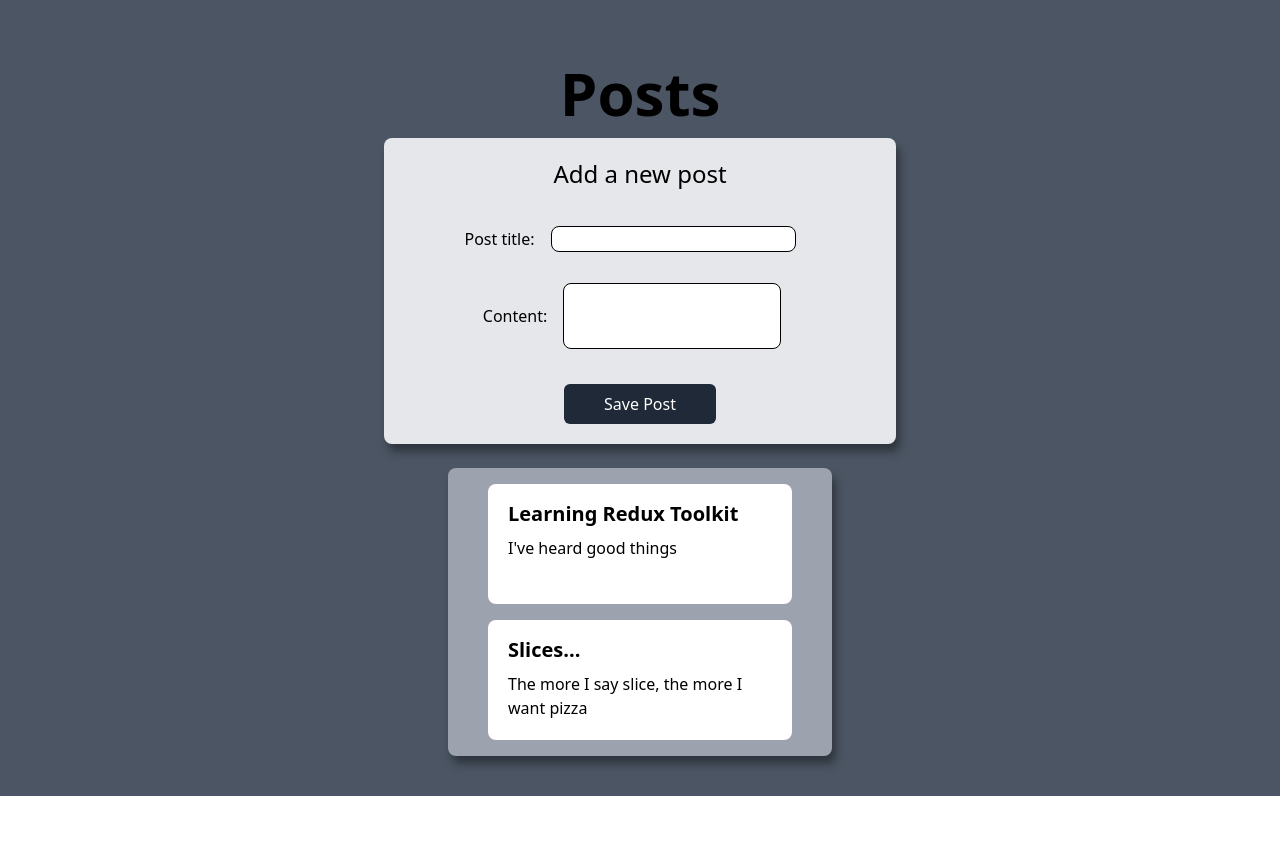
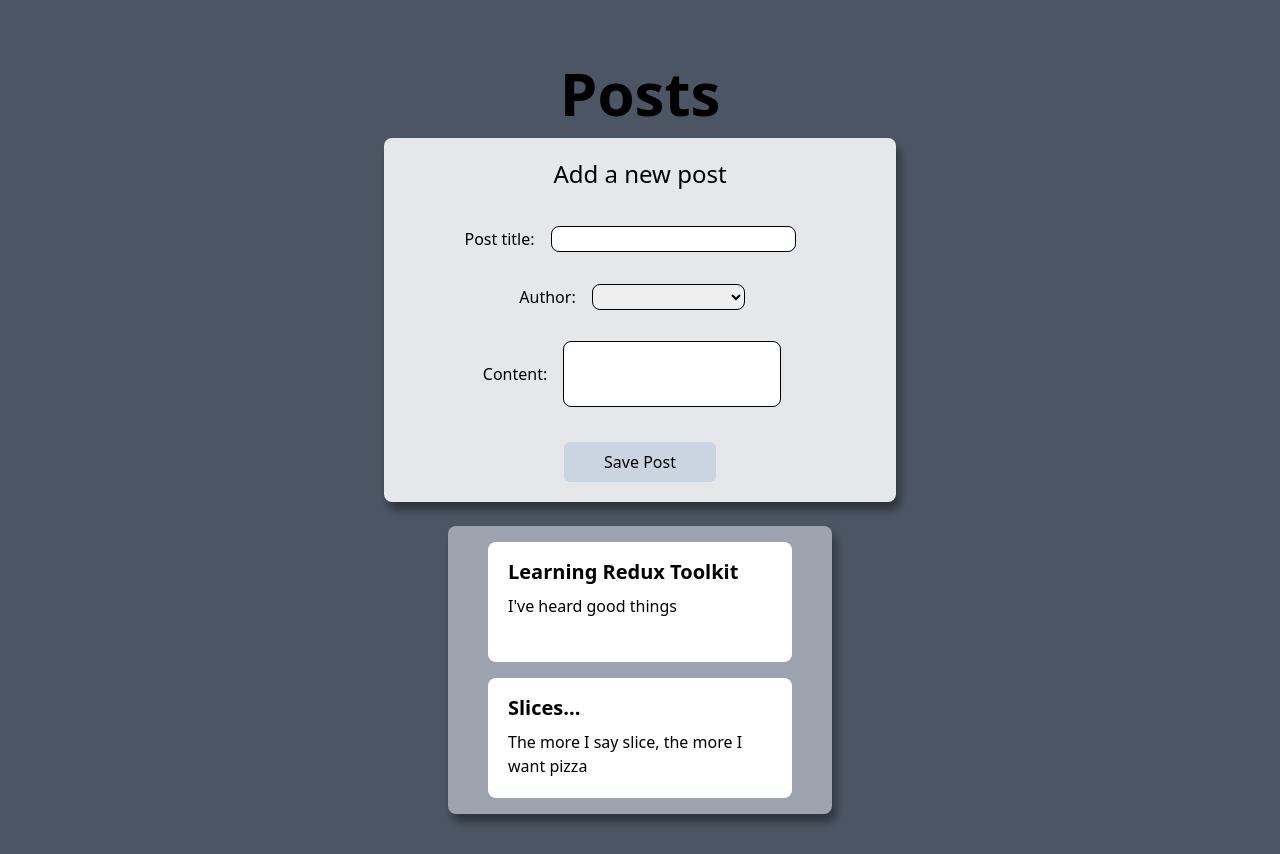
Before and after one commit to andresbueno043/redux-dashboard, a React (Vite) app: page / in a window 1280 px wide. Before the commit the page ends 800 px from the top, so only its background shows below. Built offline with nearby package versions, Linux system fonts and the light colour scheme.

Commit message:
User slice created and implemented on Add post form

```diff
--- a/src/app/store.ts
+++ b/src/app/store.ts
@@ -1,9 +1,11 @@
 import { configureStore } from '@reduxjs/toolkit';
 import postReducer from '@/reducers/postSlice';
+import userReducer from '@/reducers/userSlice';
 
 export const store = configureStore({
   reducer: {
     posts: postReducer,
+    users: userReducer,
   },
 });
 
--- a/src/components/AddPostForm.tsx
+++ b/src/components/AddPostForm.tsx
@@ -1,24 +1,37 @@
 import { ChangeEvent, useState } from 'react';
-import { useDispatch } from 'react-redux';
-import { nanoid } from '@reduxjs/toolkit';
+import { useDispatch, useSelector } from 'react-redux';
+import { selectAllUsers } from '@/reducers/userSlice';
 
 import { postAdded } from '@/reducers/postSlice';
 
 function AddPostForm() {
   const [title, setTitle] = useState('');
   const [content, setContent] = useState('');
+  const [userId, setUserId] = useState('');
   const dispatch = useDispatch();
+
+  const users = useSelector(selectAllUsers);
 
   const onTitleChanged = (e: ChangeEvent<HTMLInputElement>) =>
     setTitle(e.target.value);
   const onContentChanged = (e: ChangeEvent<HTMLTextAreaElement>) =>
     setContent(e.target.value);
+  const onAuthorChanged = (e: ChangeEvent<HTMLSelectElement>) =>
+    setUserId(e.target.value);
 
   const onSavePostClicked = () => {
     if (title && content) {
-      dispatch(postAdded(title, content));
+      dispatch(postAdded(title, content, userId));
     }
   };
+
+  const canSave = Boolean(title) && Boolean(content) && Boolean(userId);
+
+  const usersOptions = users.map((user: User) => (
+    <option value={user.id} key={user.id}>
+      {user.name}
+    </option>
+  ));
 
   return (
     <section className="bg-gray-200 w-[40%] rounded-lg shadow-[4.0px_8.0px_8.0px_rgba(0,0,0,0.38)] flex flex-col items-center justify-center mx-4">
@@ -35,6 +48,21 @@
             onChange={onTitleChanged}
           />
         </label>
+        <label
+          htmlFor="userId"
+          className="flex items-center justify-center flex-row"
+        >
+          Author:
+          <select
+            className="w-[70%] mx-4 my-4 rounded-lg px-2 border-black border-[1px]"
+            name="user"
+            id="user"
+            onChange={onAuthorChanged}
+          >
+            <option value=""> </option>
+            {usersOptions}
+          </select>
+        </label>
         <label htmlFor="postContent" className="flex items-center h-24">
           Content:
           <textarea
@@ -46,9 +74,10 @@
           />
         </label>
         <button
-          className="bg-gray-800 text-white px-10 py-2 my-5 rounded-md hover:bg-slate-600 transition-all duration-300"
+          className="disabled:bg-slate-300 disabled:text-black hover:cursor-default bg-gray-800 text-white px-10 py-2 my-5 rounded-md hover:bg-slate-600 transition-all duration-300"
           type="button"
           onClick={onSavePostClicked}
+          disabled={!canSave}
         >
           Save Post
         </button>
--- a/src/reducers/postSlice.ts
+++ b/src/reducers/postSlice.ts
@@ -6,11 +6,13 @@
     id: '1',
     title: 'Learning Redux Toolkit',
     content: "I've heard good things",
+    userId: '1',
   },
   {
     id: '2',
     title: 'Slices...',
     content: 'The more I say slice, the more I want pizza',
+    userId: '2',
   },
 ];
 
@@ -22,12 +24,17 @@
       reducer: (state, action: PayloadAction<Post>) => {
         state.push(action.payload);
       },
-      prepare: (title: string, content: string): { payload: Post } => {
+      prepare: (
+        title: string,
+        content: string,
+        userId: string
+      ): { payload: Post } => {
         return {
           payload: {
             id: nanoid(),
             title,
             content,
+            userId,
           },
         };
       },
--- /dev/null
+++ b/src/reducers/userSlice.ts
@@ -0,0 +1,18 @@
+import { createSlice } from '@reduxjs/toolkit';
+import { RootState } from '@/app/store';
+
+const initialState: UserState = [
+  { id: '0', name: 'Dude Lebowski' },
+  { id: '1', name: 'Jon Snow' },
+  { id: '2', name: 'Home Simpson' },
+];
+
+const usersSlice = createSlice({
+  name: 'users',
+  initialState,
+  reducers: {},
+});
+
+export const selectAllUsers = (state: RootState) => state.users;
+
+export default usersSlice.reducer;
--- a/src/types/posts/index.d.ts
+++ b/src/types/posts/index.d.ts
@@ -2,6 +2,7 @@
   id: string;
   title: string;
   content: string;
+  userId: string;
 }
 
 type PostsState = Post[];
--- /dev/null
+++ b/src/types/users/index.d.ts
@@ -0,0 +1,6 @@
+interface User {
+  id: string;
+  name: string;
+}
+
+type UserState = User[];
```
